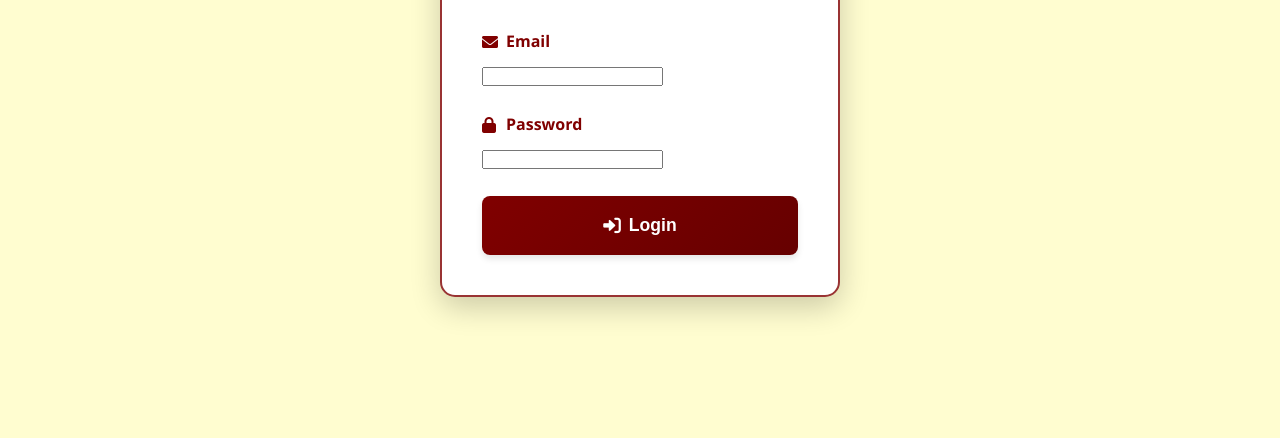
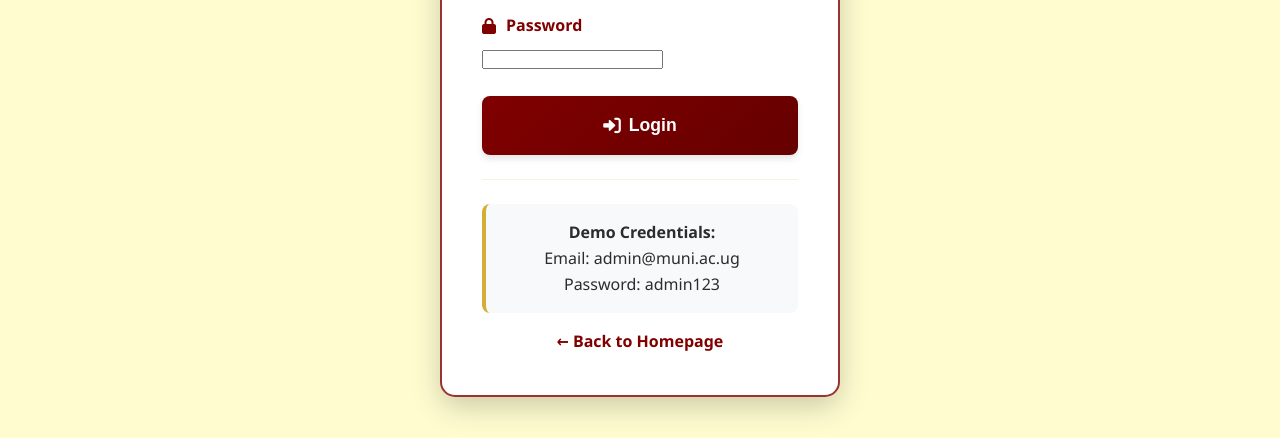
Before and after one commit to Jerrow003/web-project-one, a plain HTML site: page admin-login.html in a window 1280 px wide. Shown: the part 362-800 px from the top of the page. Drawn offline with Linux system fonts and the light colour scheme.

Commit message:
Update admin-login.html

```diff
--- a/admin-login.html
+++ b/admin-login.html
@@ -51,6 +51,11 @@
                         Login
                     </button>
                 </form>
+
+                <div class="form-footer">
+                    <p><strong>Demo Credentials:</strong><br>Email: admin@muni.ac.ug<br>Password: admin123</p>
+                    <a href="index.html">← Back to Homepage</a>
+                </div>
             </div>
         </div>
     </section>
@@ -71,7 +76,7 @@
                 // Redirect to dashboard
                 window.location.href = 'admin-dashboard.html';
             } else {
-                alert('Invalid credentials. Please check your email and password. Try again');
+                alert('Invalid credentials. Use:\nEmail: admin@muni.ac.ug\nPassword: admin123');
             }
         });
 
@@ -92,5 +97,4 @@
         }
     </script>
 </body>
-
 </html>
```
